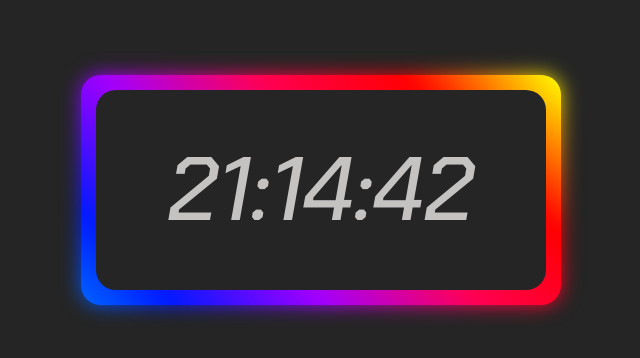
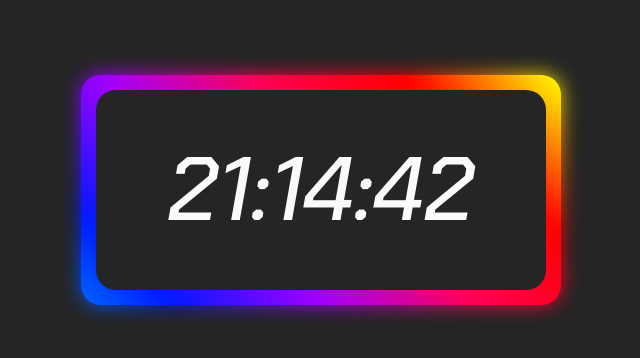
Before and after one commit to lilian-tiburcio/relogiovirtual, a plain HTML site: page index.html in a window 1280 px wide. Shown: the part 210-568 px from the top of the page, without its empty margins (319-959 px from the left). Drawn offline with Linux system fonts and the light colour scheme.

Commit message:
Update style.css

```diff
--- a/css/style.css
+++ b/css/style.css
@@ -15,7 +15,7 @@
     .clock {
         font-family: 'Chakra Petch', sans-serif;
         font-size: 90px;
-        color: #c5c2c2;
+        color: #fcf9f9;
     }
     .clock{
         background: rgb(37, 37, 37);
```
